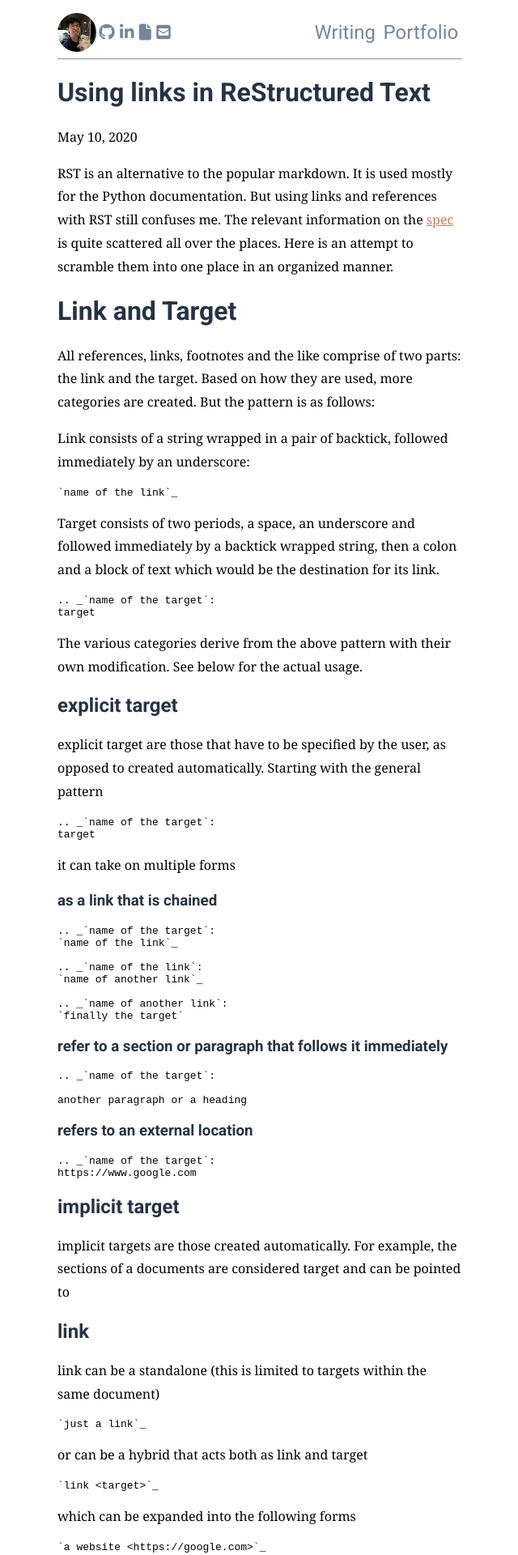
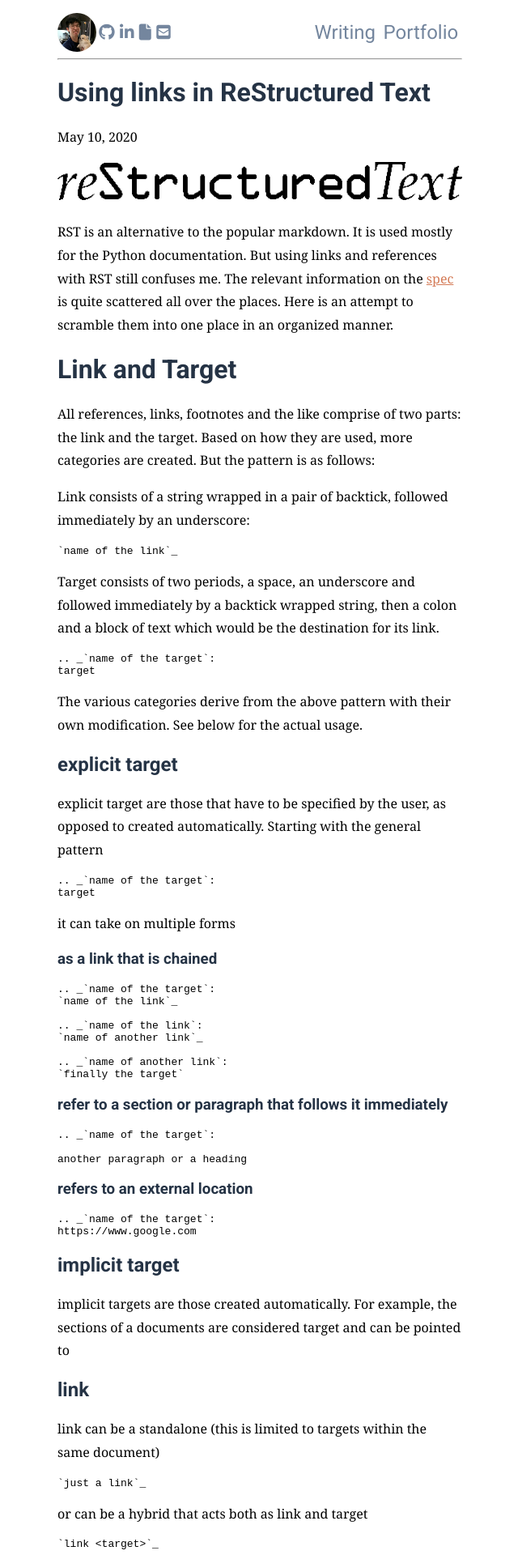
Before and after one commit to alvyjudy/alvyjudy.github.io, a Jekyll site: the page built from _posts/2020-05-10-rst-links.md, in a window 1280 px wide. Shown: the top 1920 px of the page at 81% size, without its empty margins (319-959 px from the left). Built offline with Jekyll 4.4.1, drawn with Linux system fonts in a browser that asks for light colours; nearby versions of some CDN libraries.

Commit message:
add picture

```diff
--- a/_posts/2020-05-10-rst-links.md
+++ b/_posts/2020-05-10-rst-links.md
@@ -3,6 +3,8 @@ layout: post
 title: Using links in ReStructured Text
 teaser: |
 ---
+
+![rst](/assets/images/rst.png)
 
 RST is an alternative to the popular markdown. It is used mostly for the
 Python documentation. But using links and references with RST still confuses me.
```
Also changed, not shown: assets/images/rst.png (added).
